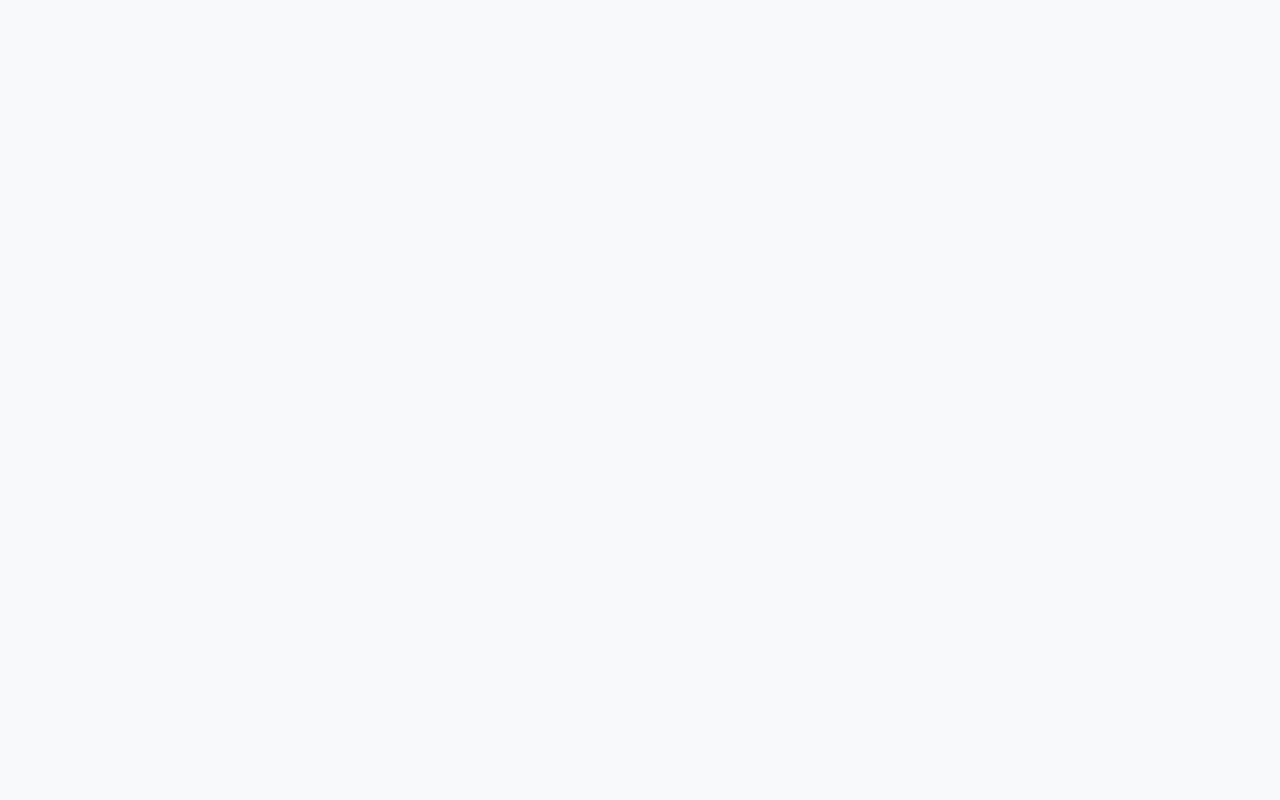
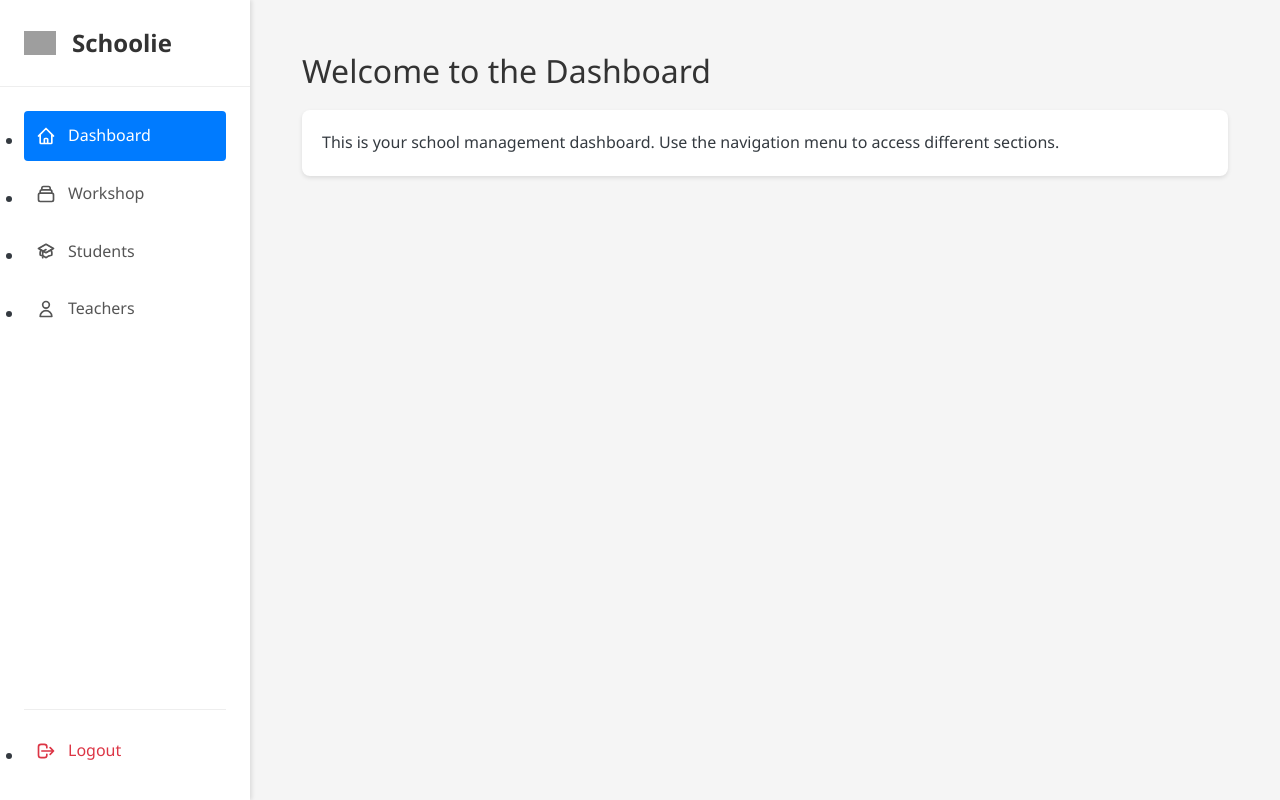
Before and after one commit to SirapopeP/sirapope-schoolie-frontend, an Angular app: page /dashboard/home in a window 1280 px wide. Before the commit this address led to /. Built offline with nearby package versions, Linux system fonts and the light colour scheme; grey boxes are pictures that could not be loaded.

Commit message:
refactor: ui are simi ok

```diff
--- a/src/app/components/dashboard/dashboard.component.html
+++ b/src/app/components/dashboard/dashboard.component.html
@@ -1,6 +1,6 @@
 <div class="dashboard-container">
   <app-sidebar></app-sidebar>
-  <div class="dashboard-content">
+  <main class="dashboard-content">
     <router-outlet></router-outlet>
-  </div>
+  </main>
 </div>
--- a/src/app/components/dashboard/dashboard.component.scss
+++ b/src/app/components/dashboard/dashboard.component.scss
@@ -19,7 +19,26 @@
 
 .dashboard-container {
   display: flex;
-  height: 100vh;
+  min-height: 100vh;
+  background-color: #f5f5f5;
+
+  .dashboard-content {
+    flex: 1;
+    margin-left: 250px; // Same as sidebar width
+    padding: 2rem;
+
+    h1 {
+      margin-bottom: 1rem;
+      color: #333;
+      font-size: 2rem;
+      font-weight: 600;
+    }
+
+    p {
+      color: #666;
+      line-height: 1.6;
+    }
+  }
 }
 
 .dashboard-nav {
--- a/src/app/components/home/home.component.ts
+++ b/src/app/components/home/home.component.ts
@@ -1,8 +1,11 @@
 import { Component } from '@angular/core';
+import { CommonModule } from '@angular/common';
 
 @Component({
   selector: 'app-home',
   templateUrl: './home.component.html',
-  styleUrls: ['./home.component.scss']
+  styleUrls: ['./home.component.scss'],
+  standalone: true,
+  imports: [CommonModule]
 })
 export class HomeComponent {}
--- a/src/app/components/sidebar/sidebar.component.html
+++ b/src/app/components/sidebar/sidebar.component.html
@@ -1,10 +1,9 @@
 <div class="drawer-side">
-  <label for="my-drawer-2" class="drawer-overlay"></label>
-  <ul class="menu p-4 w-80 min-h-full bg-base-200 text-base-content">
-    <!-- Sidebar content -->
-    <li class="mb-2">
-      <a class="text-xl font-bold">Schoolie</a>
-    </li>
+  <div class="brand">
+    <img src="assets/images/logo.png" alt="Schoolie Logo" class="brand-logo">
+    <span class="brand-name">Schoolie</span>
+  </div>
+  <ul class="menu">
     <li>
       <a routerLink="/dashboard/home" routerLinkActive="active">
         <svg xmlns="http://www.w3.org/2000/svg" class="h-5 w-5" fill="none" viewBox="0 0 24 24" stroke="currentColor">
@@ -39,10 +38,8 @@
         Teachers
       </a>
     </li>
-
-    <!-- Logout button at the bottom -->
-    <li class="mt-auto">
-      <a (click)="onLogout()" class="text-red-500 hover:text-red-700 cursor-pointer">
+    <li>
+      <a (click)="onLogout()">
         <svg xmlns="http://www.w3.org/2000/svg" class="h-5 w-5" fill="none" viewBox="0 0 24 24" stroke="currentColor">
           <path stroke-linecap="round" stroke-linejoin="round" stroke-width="2" d="M17 16l4-4m0 0l-4-4m4 4H7m6 4v1a3 3 0 01-3 3H6a3 3 0 01-3-3V7a3 3 0 013-3h4a3 3 0 013 3v1" />
         </svg>
--- a/src/app/components/sidebar/sidebar.component.scss
+++ b/src/app/components/sidebar/sidebar.component.scss
@@ -7,12 +7,34 @@
   position: fixed;
   left: 0;
   top: 0;
-  z-index: 1000;
+  z-index: 10;
+  display: flex;
+  flex-direction: column;
+
+  .brand {
+    padding: 1.5rem;
+    display: flex;
+    align-items: center;
+    gap: 1rem;
+    border-bottom: 1px solid #eee;
+
+    .brand-logo {
+      width: 32px;
+      height: 32px;
+      object-fit: contain;
+    }
+
+    .brand-name {
+      font-size: 1.5rem;
+      font-weight: 600;
+      color: #333;
+    }
+  }
 
   .menu {
     display: flex;
     flex-direction: column;
-    height: 100%;
+    flex: 1;
     padding: 1.5rem;
     gap: 0.5rem;
 
@@ -25,6 +47,7 @@
         color: #555;
         border-radius: 4px;
         transition: all 0.2s ease;
+        cursor: pointer;
 
         svg {
           width: 1.25rem;
@@ -39,26 +62,17 @@
         &.active {
           background-color: #007bff;
           color: white;
-        }
-      }
 
-      &:first-child {
-        margin-bottom: 2rem;
-
-        a {
-          font-size: 1.5rem;
-          font-weight: 600;
-          color: #333;
-          padding: 0;
-
-          &:hover {
-            background-color: transparent;
+          svg {
+            color: white;
           }
         }
       }
 
       &:last-child {
         margin-top: auto;
+        border-top: 1px solid #eee;
+        padding-top: 1rem;
 
         a {
           color: #dc3545;
@@ -67,6 +81,10 @@
             background-color: #fff5f5;
             color: #dc3545;
           }
+
+          svg {
+            color: #dc3545;
+          }
         }
       }
     }
```
Also changed, not shown: src/app/app.routes.ts (+15 -1 lines).
